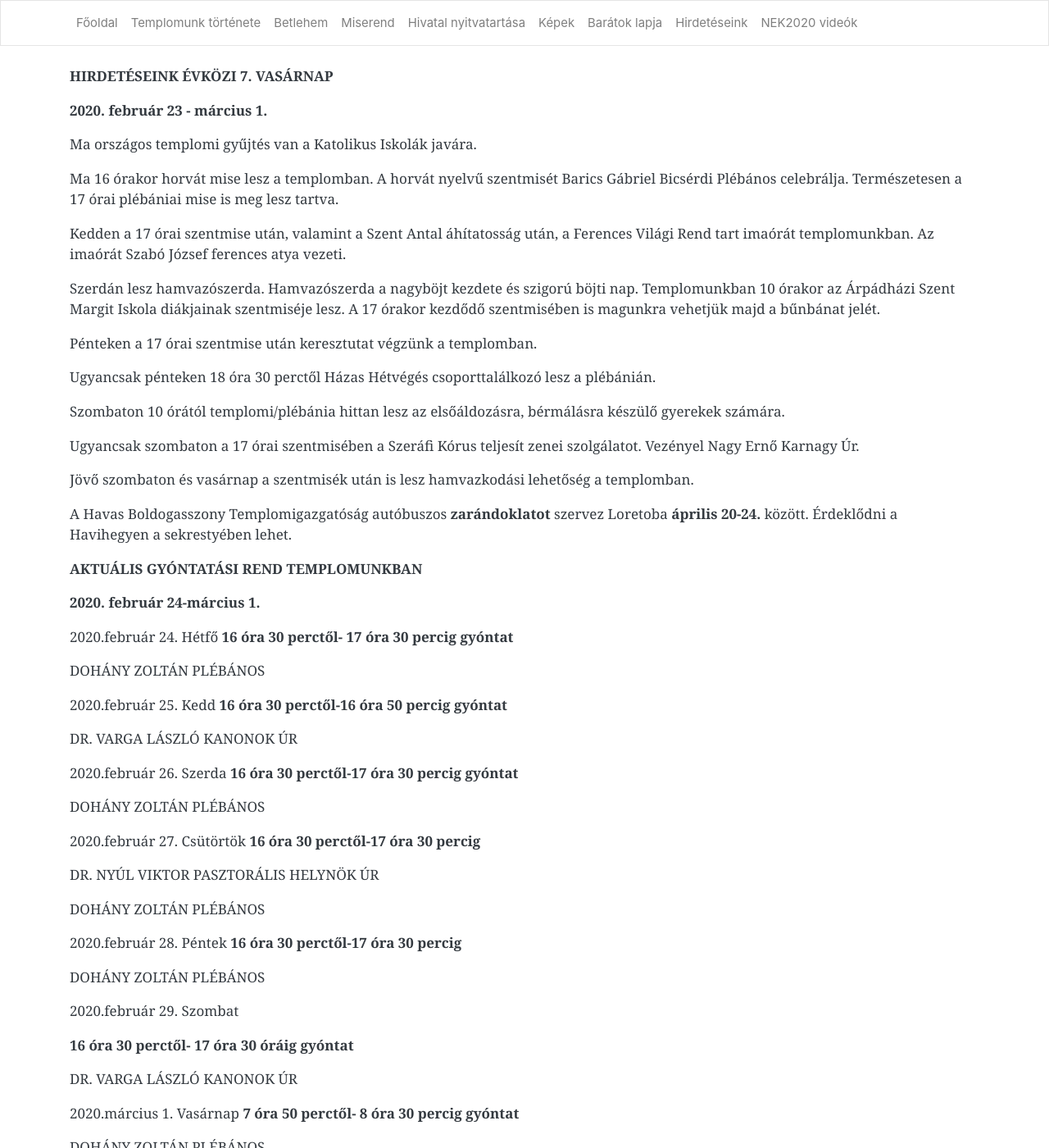
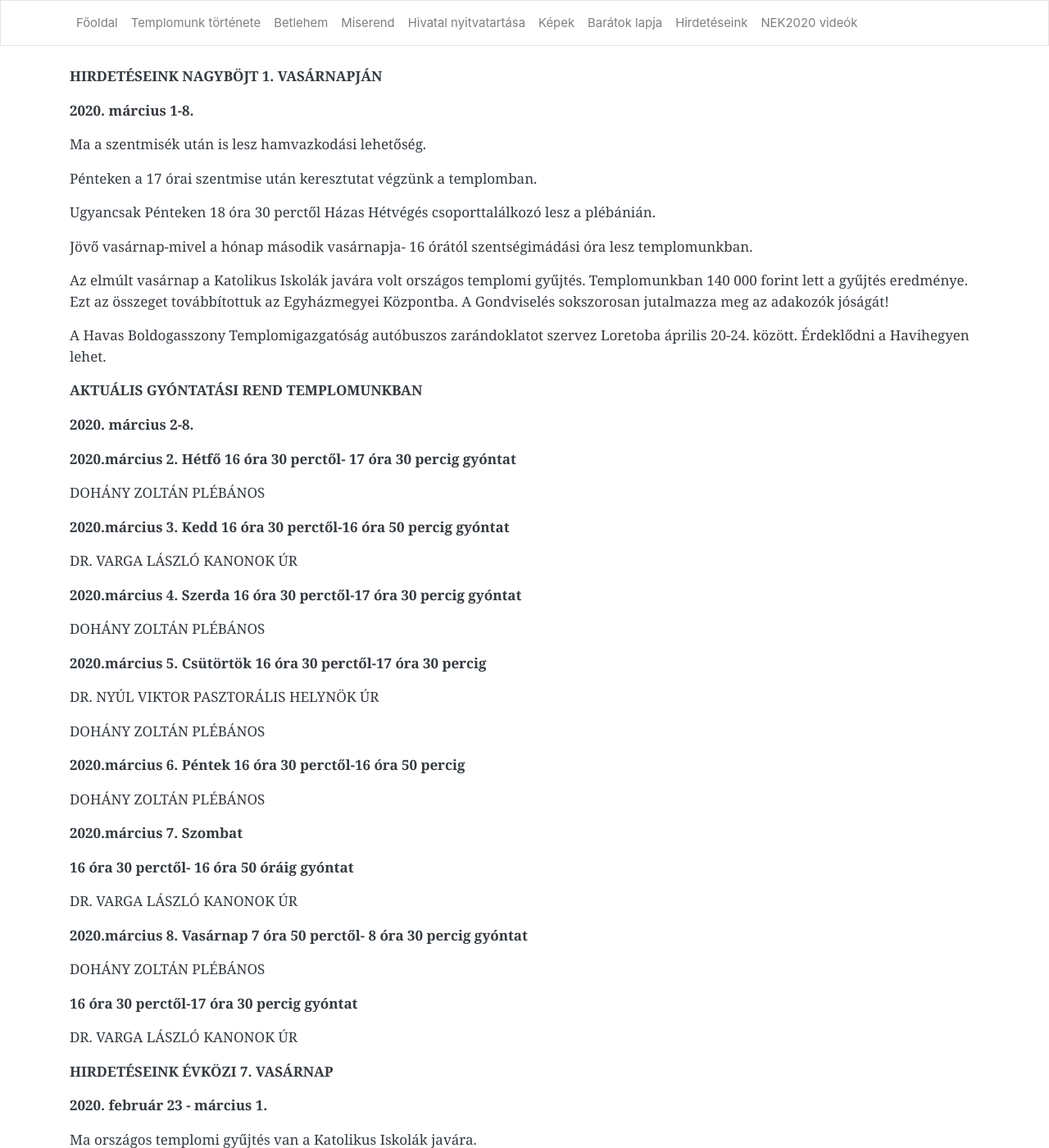
Before and after one commit to pecsi-ferences/pecsi-ferences.github.io, a Jekyll site: the page built from hirdeteseink.md, in a window 1280 px wide and 1400 px high. Shown: the whole window at 82% size. Built offline with Jekyll 4.4.1, drawn with Linux system fonts in a browser that asks for light colours; nearby versions of some CDN libraries.

Commit message:
Update from Forestry.io Zoltán Dohány updated hirdeteseink.md

```diff
--- a/hirdeteseink.md
+++ b/hirdeteseink.md
@@ -3,6 +3,62 @@ layout: default
 title: Hirdetéseink
 
 ---
+**HIRDETÉSEINK NAGYBÖJT 1. VASÁRNAPJÁN**
+
+**2020. március 1-8.**
+
+Ma a szentmisék után is lesz hamvazkodási lehetőség.
+
+Pénteken a 17 órai szentmise után keresztutat végzünk a templomban.
+
+Ugyancsak Pénteken 18 óra 30 perctől Házas Hétvégés csoporttalálkozó lesz a plébánián.
+
+Jövő vasárnap-mivel a hónap második vasárnapja- 16 órától szentségimádási óra lesz templomunkban.
+
+Az elmúlt vasárnap a Katolikus Iskolák javára volt országos templomi gyűjtés. Templomunkban 140 000 forint lett a gyűjtés eredménye. Ezt az összeget továbbítottuk az Egyházmegyei Központba. A Gondviselés sokszorosan jutalmazza meg az adakozók jóságát!
+
+A Havas Boldogasszony Templomigazgatóság autóbuszos zarándoklatot szervez Loretoba április 20-24. között. Érdeklődni a Havihegyen lehet.
+
+**AKTUÁLIS GYÓNTATÁSI REND TEMPLOMUNKBAN**
+
+**2020. március 2-8.**
+
+**2020.március 2. Hétfő** **16 óra 30 perctől- 17 óra 30 percig gyóntat**
+
+DOHÁNY ZOLTÁN PLÉBÁNOS
+
+**2020.március 3. Kedd 16 óra 30 perctől-16 óra 50 percig gyóntat**
+
+DR. VARGA LÁSZLÓ KANONOK ÚR
+
+**2020.március 4. Szerda** **16 óra 30 perctől-17 óra 30 percig gyóntat**
+
+DOHÁNY ZOLTÁN PLÉBÁNOS
+
+**2020.március 5.** **Csütörtök** **16 óra 30 perctől-17 óra 30 percig**
+
+DR. NYÚL VIKTOR PASZTORÁLIS HELYNÖK ÚR
+
+DOHÁNY ZOLTÁN PLÉBÁNOS
+
+**2020.március 6. Péntek 16 óra 30 perctől-16 óra 50 percig**
+
+DOHÁNY ZOLTÁN PLÉBÁNOS
+
+**2020.március 7.** **Szombat**
+
+**16 óra 30 perctől- 16 óra 50 óráig gyóntat**
+
+DR. VARGA LÁSZLÓ KANONOK ÚR
+
+**2020.március 8. Vasárnap 7 óra 50 perctől- 8 óra 30 percig gyóntat**
+
+DOHÁNY ZOLTÁN PLÉBÁNOS
+
+**16 óra 30 perctől-17 óra 30 percig gyóntat**
+
+DR. VARGA LÁSZLÓ KANONOK ÚR
+
 **HIRDETÉSEINK ÉVKÖZI 7. VASÁRNAP**
 
 **2020. február 23 - március 1.**
```
